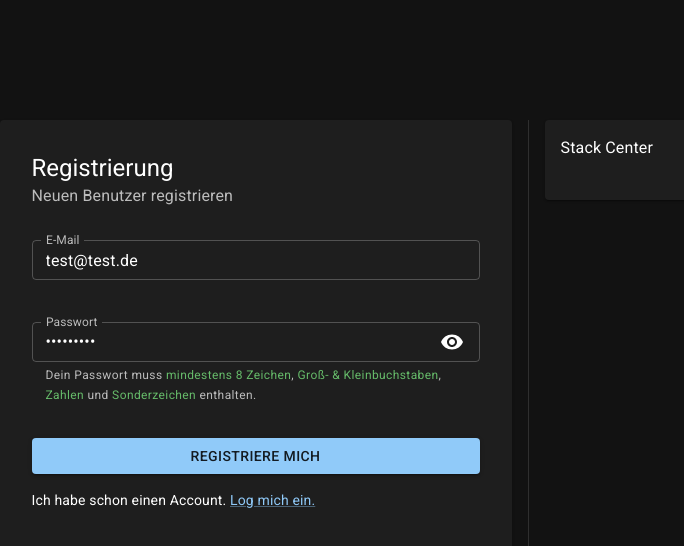
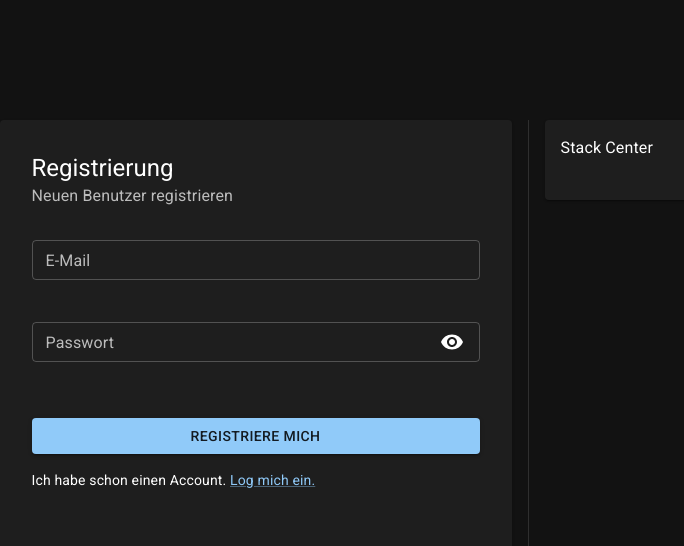
Before and after one commit to AK2083/DojoSphere, a React (Vite) app: page / in a window 1280 px wide. Shown: the top 546 px of the page, without its empty margins (112-796 px from the left). Built offline with nearby package versions, Linux system fonts and the light colour scheme.

Commit message:
feat show password rules below the password field

```diff
--- a/src/features/authentication/components/RegisterForm.tsx
+++ b/src/features/authentication/components/RegisterForm.tsx
@@ -1,39 +1,32 @@
-import { Visibility, VisibilityOff } from "@mui/icons-material";
 import Box from "@mui/material/Box";
 import Button from "@mui/material/Button";
 import Card from "@mui/material/Card";
 import CardActions from "@mui/material/CardActions";
 import CardContent from "@mui/material/CardContent";
 import CardHeader from "@mui/material/CardHeader";
-import IconButton from "@mui/material/IconButton";
-import InputAdornment from "@mui/material/InputAdornment";
 import Link from "@mui/material/Link";
 import Stack from "@mui/material/Stack";
-import TextField from "@mui/material/TextField";
 import Typography from "@mui/material/Typography";
-import { useState } from "react";
+
+import EMail from "@/shared/components/EMail";
+import Password from "@/shared/components/Password";
+import { useField } from "@/shared/hooks/useFields";
+import {
+  composeValidators,
+  emailValidator,
+  passwordValidator,
+  required,
+} from "@/shared/utils/validators";
 
 import { RegistrationFailedException } from "@features/authentication/exceptions/RegistrationFailedException";
 import { TooManyRequestsException } from "@features/authentication/exceptions/TooManyRequestsException";
 
-import { useField } from "@shared/hooks/useFields";
 import useSignUp from "@shared/hooks/useSignUp";
-import { getPasswordRules } from "@shared/utils/passwordRules";
-import { emailValidator, passwordValidator } from "@shared/utils/validators";
 
 export default function RegisterForm() {
-  const isDev = import.meta.env.VITE_PREFILL_FORM;
-
+  const email = useField<string>("", composeValidators(required, emailValidator));
+  const password = useField<string>("", composeValidators(required, passwordValidator));
   const { signUp } = useSignUp();
-  const [showPassword, setShowPassword] = useState(false);
-  const email = useField<string>(isDev ? "test@test.de" : "", emailValidator);
-  const password = useField<string>(isDev ? "Test1234!" : "", passwordValidator);
-
-  const rules = getPasswordRules(password.value);
-
-  const [open, setOpen] = useState(false);
-
-  const [anchorEl, setAnchorEl] = useState<HTMLElement | null>(null);
 
   const handleSubmit = (e: React.FormEvent) => {
     e.preventDefault();
@@ -57,6 +50,7 @@ export default function RegisterForm() {
   };
 
   return (
+    <>
       <Card sx={{ width: { xs: "95vw", md: "40vw" }, height: "70vh", p: 2 }}>
         <CardHeader title="Registrierung" subheader="Neuen Benutzer registrieren" />
         <CardContent>
@@ -68,93 +62,8 @@ export default function RegisterForm() {
             id="register-form"
             onSubmit={handleSubmit}
           >
-          <TextField
-            id="email"
-            size="small"
-            label="E-Mail"
-            value={email.value}
-            helperText={email.error ? "Ungültige E-Mail" : " "}
-            onChange={(e) => email.setValue(e.target.value)}
-            error={!!email.error}
-            sx={{ pb: 2 }}
-            slotProps={{
-              formHelperText: {
-                sx: { minHeight: 10 },
-              },
-            }}
-          />
-          <TextField
-            id="password"
-            size="small"
-            label="Passwort"
-            helperText={
-              // password.error
-              //   ? "Ungültiges Passwort"
-              //   : "Das Passwort muss 8 Zeichen enthalten, darunter Zahlen, Groß- und Kleinbuchstaben und Sonderzeichen."
-              <Typography variant="caption" component="span">
-                Dein Passwort muss{" "}
-                <Typography
-                  variant="caption"
-                  component="span"
-                  sx={{ color: rules.length ? "success.main" : "text.secondary" }}
-                >
-                  mindestens 8 Zeichen
-                </Typography>
-                ,{" "}
-                <Typography
-                  variant="caption"
-                  component="span"
-                  sx={{ color: rules.letters ? "success.main" : "text.secondary" }}
-                >
-                  Groß- & Kleinbuchstaben
-                </Typography>
-                ,{" "}
-                <Typography
-                  variant="caption"
-                  component="span"
-                  sx={{ color: rules.numbers ? "success.main" : "text.secondary" }}
-                >
-                  Zahlen
-                </Typography>
-                {" und "}
-                <Typography
-                  variant="caption"
-                  component="span"
-                  sx={{ color: rules.special ? "success.main" : "text.secondary" }}
-                >
-                  Sonderzeichen
-                </Typography>
-                {" enthalten."}
-              </Typography>
-            }
-            type={showPassword ? "text" : "password"}
-            value={password.value}
-            onChange={(e) => password.setValue(e.target.value)}
-            error={!!password.error}
-            onFocus={(e) => {
-              setAnchorEl(e.currentTarget);
-              setOpen(true);
-            }}
-            slotProps={{
-              root: {
-                ref: setAnchorEl,
-              },
-              input: {
-                endAdornment: (
-                  <InputAdornment position="end">
-                    <IconButton
-                      aria-label="toggle password visibility"
-                      size="small"
-                      onClick={() => setShowPassword((previousState) => !previousState)}
-                      edge="end"
-                    >
-                      {showPassword ? <VisibilityOff /> : <Visibility />}
-                    </IconButton>
-                  </InputAdornment>
-                ),
-              },
-            }}
-          />
+            <EMail field={email} />
+            <Password field={password} />
           </Stack>
         </CardContent>
         <CardActions sx={{ px: 2, pb: 2 }}>
@@ -168,5 +77,6 @@ export default function RegisterForm() {
           </Typography>
         </Box>
       </Card>
+    </>
   );
 }
--- /dev/null
+++ b/src/shared/components/EMail.tsx
@@ -0,0 +1,27 @@
+import TextField from "@mui/material/TextField";
+
+import type { Field } from "@shared/hooks/useFields";
+
+type Props = {
+  field: Field<string>;
+};
+
+export default function EMail({ field }: Props) {
+  return (
+    <TextField
+      id="email"
+      size="small"
+      label="E-Mail"
+      value={field.value}
+      helperText={field.error ?? " "}
+      onChange={(e) => field.setValue(e.target.value)}
+      error={!!field.error}
+      sx={{ pb: 2 }}
+      slotProps={{
+        formHelperText: {
+          sx: { minHeight: 10 },
+        },
+      }}
+    />
+  );
+}
--- /dev/null
+++ b/src/shared/components/Password.tsx
@@ -0,0 +1,100 @@
+import { Visibility, VisibilityOff } from "@mui/icons-material";
+import IconButton from "@mui/material/IconButton";
+import InputAdornment from "@mui/material/InputAdornment";
+import TextField from "@mui/material/TextField";
+import Typography from "@mui/material/Typography";
+import { useState } from "react";
+
+import type { Field } from "@shared/hooks/useFields";
+import { getPasswordRules } from "@shared/utils/passwordRules";
+
+type Props = {
+  field: Field<string>;
+};
+
+export default function Password({ field }: Props) {
+  const [showPassword, setShowPassword] = useState(false);
+  const rules = getPasswordRules(field.value);
+
+  const passwordHints = (
+    <Typography variant="caption" component="span">
+      Dein Passwort muss{" "}
+      <Typography
+        variant="caption"
+        component="span"
+        sx={{ color: rules.length ? "success.main" : "text.secondary" }}
+      >
+        mindestens 8 Zeichen
+      </Typography>
+      ,{" "}
+      <Typography
+        variant="caption"
+        component="span"
+        sx={{ color: rules.letters ? "success.main" : "text.secondary" }}
+      >
+        Groß- & Kleinbuchstaben
+      </Typography>
+      ,{" "}
+      <Typography
+        variant="caption"
+        component="span"
+        sx={{ color: rules.numbers ? "success.main" : "text.secondary" }}
+      >
+        Zahlen
+      </Typography>
+      {" und "}
+      <Typography
+        variant="caption"
+        component="span"
+        sx={{ color: rules.special ? "success.main" : "text.secondary" }}
+      >
+        Sonderzeichen
+      </Typography>
+      {" enthalten."}
+    </Typography>
+  );
+
+  const helperText = () => {
+    // Fehler nur zeigen, solange Feld leer ist (Submit-Fall)
+    if (field.error && field.value.length === 0) {
+      return field.error;
+    }
+
+    // Sobald der User tippt → Regeln anzeigen
+    if (field.value.length > 0) {
+      return passwordHints;
+    }
+
+    // Leerzustand
+    return " ";
+  };
+
+  return (
+    <TextField
+      id="password"
+      size="small"
+      label="Passwort"
+      helperText={helperText()}
+      type={showPassword ? "text" : "password"}
+      value={field.value}
+      onChange={(e) => field.setValue(e.target.value)}
+      error={!!field.error && field.value.length === 0}
+      slotProps={{
+        input: {
+          endAdornment: (
+            <InputAdornment position="end">
+              <IconButton
+                aria-label="toggle password visibility"
+                size="small"
+                onClick={() => setShowPassword((previousState) => !previousState)}
+                edge="end"
+              >
+                {showPassword ? <VisibilityOff /> : <Visibility />}
+              </IconButton>
+            </InputAdornment>
+          ),
+        },
+      }}
+    />
+  );
+}
--- a/src/shared/hooks/useFields.ts
+++ b/src/shared/hooks/useFields.ts
@@ -1,8 +1,16 @@
 import { useState } from "react";
 
-import type { Validator } from "@shared/utils/validators";
+import type { Validator } from "../utils/validators";
 
-export function useField<T>(initialValue: T, validator?: Validator<T>) {
+export type Field<T> = {
+  value: T;
+  setValue: (v: T) => void;
+  error: string | null;
+  validate: () => boolean;
+  reset: () => void;
+};
+
+export function useField<T>(initialValue: T, validator?: Validator<T> | undefined) {
   const [value, setValue] = useState<T>(initialValue);
   const [error, setError] = useState<string | null>(null);
 
--- a/src/shared/utils/validators.ts
+++ b/src/shared/utils/validators.ts
@@ -5,12 +5,23 @@ export type Validator<T> = (value: T) => string | null;
 export const required: Validator<string> = (v) => (v ? null : "Pflichtfeld");
 
 export const emailValidator: Validator<string> = (mailaddress: string) => {
-  if (!mailaddress) return "E-Mail ist erforderlich";
   if (!/^\S+@\S+\.\S+$/.test(mailaddress)) return "Ungültige E-Mail";
   return null;
 };
 
 export const passwordValidator: Validator<string> = (password: string) => {
+  if (!password) return null;
+
   const rules = getPasswordRules(password);
-  return Object.values(rules).every(Boolean) ? null : "Passwort erfüllt nicht alle Regeln";
+  return Object.values(rules).every(Boolean) ? null : null;
 };
+
+export function composeValidators<T>(...validators: Validator<T>[]): Validator<T> {
+  return (value: T) => {
+    for (const validator of validators) {
+      const error = validator(value);
+      if (error) return error;
+    }
+    return null;
+  };
+}
```
Lines whose indentation alone changed are shown as unchanged.
